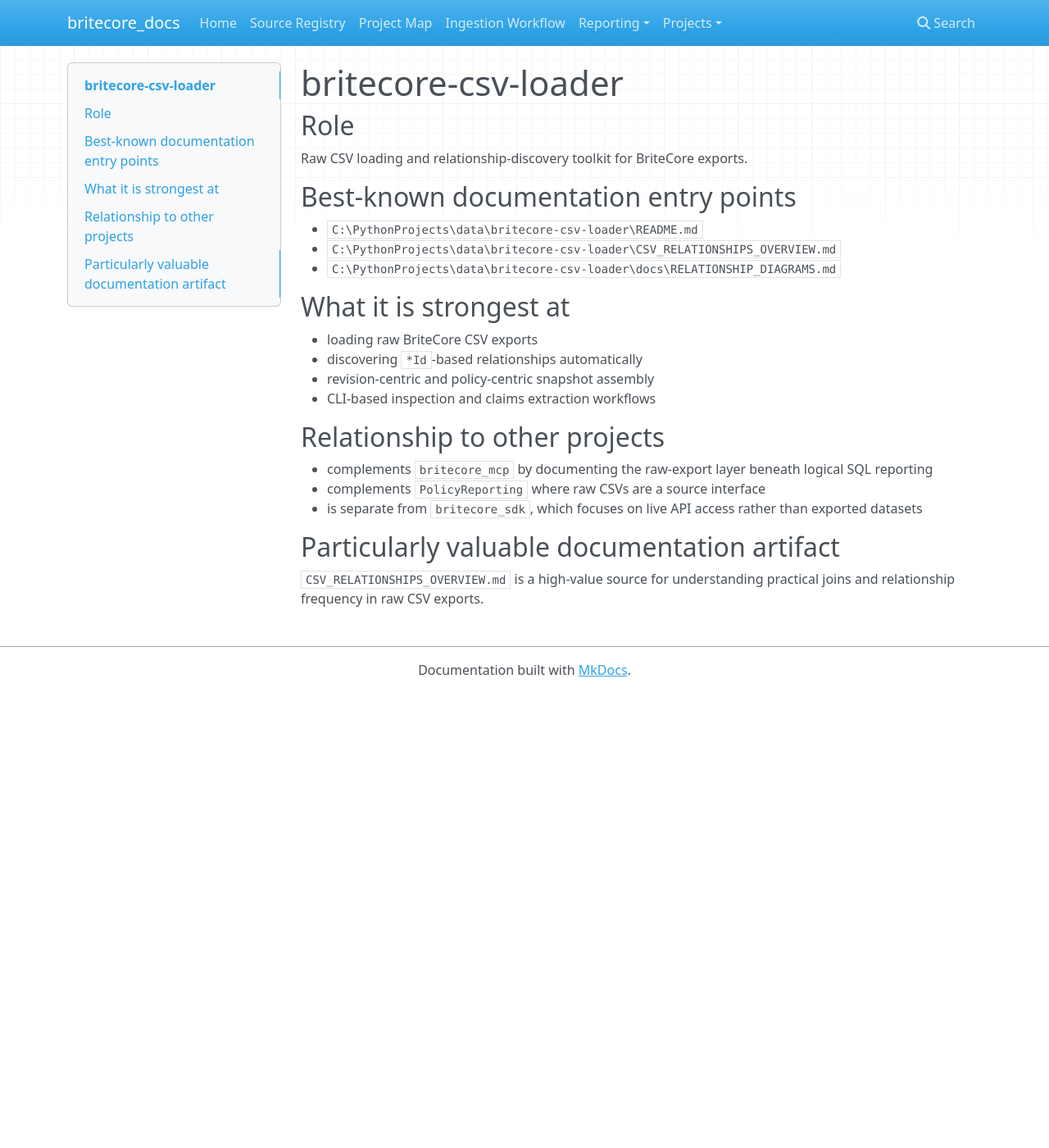
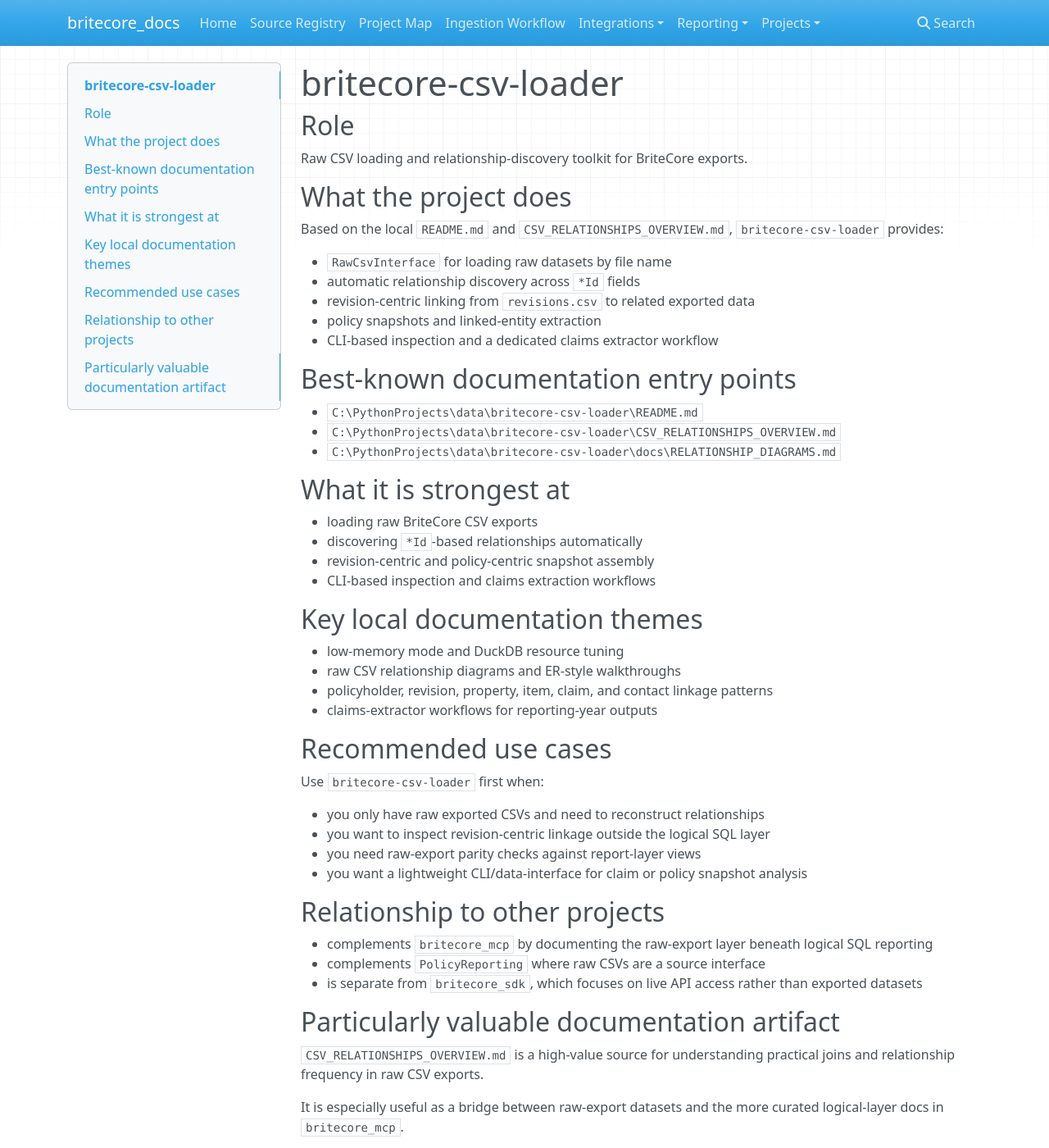
Before and after one commit to sshimek42/britecore_docs, an MkDocs documentation site: the page built from docs/projects/britecore_csv_loader.md, in a window 1280 px wide and 1400 px high. Shown: the whole window at 82% size. Built offline with MkDocs 1.6.1, drawn with Linux system fonts in a browser that asks for light colours; nearby versions of some CDN libraries.

Commit message:
Populate cross-project docs content

```diff
--- a/docs/projects/britecore_csv_loader.md
+++ b/docs/projects/britecore_csv_loader.md
@@ -3,6 +3,16 @@
 ## Role
 
 Raw CSV loading and relationship-discovery toolkit for BriteCore exports.
+
+## What the project does
+
+Based on the local `README.md` and `CSV_RELATIONSHIPS_OVERVIEW.md`, `britecore-csv-loader` provides:
+
+- `RawCsvInterface` for loading raw datasets by file name
+- automatic relationship discovery across `*Id` fields
+- revision-centric linking from `revisions.csv` to related exported data
+- policy snapshots and linked-entity extraction
+- CLI-based inspection and a dedicated claims extractor workflow
 
 ## Best-known documentation entry points
 
@@ -17,6 +27,22 @@
 - revision-centric and policy-centric snapshot assembly
 - CLI-based inspection and claims extraction workflows
 
+## Key local documentation themes
+
+- low-memory mode and DuckDB resource tuning
+- raw CSV relationship diagrams and ER-style walkthroughs
+- policyholder, revision, property, item, claim, and contact linkage patterns
+- claims-extractor workflows for reporting-year outputs
+
+## Recommended use cases
+
+Use `britecore-csv-loader` first when:
+
+- you only have raw exported CSVs and need to reconstruct relationships
+- you want to inspect revision-centric linkage outside the logical SQL layer
+- you need raw-export parity checks against report-layer views
+- you want a lightweight CLI/data-interface for claim or policy snapshot analysis
+
 ## Relationship to other projects
 
 - complements `britecore_mcp` by documenting the raw-export layer beneath logical SQL reporting
@@ -26,3 +52,5 @@
 ## Particularly valuable documentation artifact
 
 `CSV_RELATIONSHIPS_OVERVIEW.md` is a high-value source for understanding practical joins and relationship frequency in raw CSV exports.
+
+It is especially useful as a bridge between raw-export datasets and the more curated logical-layer docs in `britecore_mcp`.
--- a/docs/projects/britecore_mcp.md
+++ b/docs/projects/britecore_mcp.md
@@ -3,6 +3,16 @@
 ## Role
 
 Interactive MCP server and logical-layer reporting companion for BriteCore analysis.
+
+## What the project does
+
+Based on the local `README.md`, `britecore_mcp` is designed for read-only analysis workflows over BriteCore report data. It supports:
+
+- local MCP server execution
+- report discovery and documentation
+- cache rebuilding for BriteCore report snapshots
+- smoke-testing realistic report requests
+- prompt/tool orchestration for analysis workflows
 
 ## Best-known documentation entry points
 
@@ -18,6 +28,22 @@
 - MCP-driven analysis workflows
 - query-oriented guidance for the BriteCore reporting layer
 
+## Key local documentation themes
+
+- local server setup and credential configuration
+- cache rebuild workflows via `rebuild_cache.py` and `rebuild_bc_report_cache.py`
+- report-table documentation for `v_*` views
+- practical join guidance for the logical layer
+
+## Recommended use cases
+
+Use `britecore_mcp` first when:
+
+- you need to discover which report table or field answers a business question
+- you are documenting or validating the logical SQL layer
+- you want interactive assistance around report joins, grain, or field semantics
+- you are building MCP-based internal analysis workflows
+
 ## Relationship to other projects
 
 - pairs with `britecore_sdk` when API-side access or automation is needed
--- a/docs/projects/britecore_sdk.md
+++ b/docs/projects/britecore_sdk.md
@@ -3,6 +3,16 @@
 ## Role
 
 Python SDK for the BriteCore Insurance API.
+
+## What the project does
+
+Based on the local `README.md`, `GETTING_STARTED.md`, and `ARCHITECTURE.md`, `britecore_sdk` is a production-oriented Python SDK that provides:
+
+- spec-aligned API wrappers
+- API key and OAuth2 authentication flows
+- lazy client initialization
+- sync and async client patterns
+- typed models, validators, and reusable configuration management
 
 ## Best-known documentation entry points
 
@@ -19,6 +29,23 @@
 - endpoint wrappers and typed models
 - configuration management and auth flows
 
+## Key local documentation themes
+
+- quick start and editable install workflows
+- obtaining credentials from the BriteCore UI
+- config-file and environment-variable precedence
+- domain/API/infrastructure layering in the SDK architecture
+- troubleshooting and optional extras for async or interactive usage
+
+## Recommended use cases
+
+Use `britecore_sdk` first when:
+
+- you need live API access instead of report-layer SQL or raw exports
+- you want reusable Python code around BriteCore endpoints
+- you need a supported auth/config story for BriteCore integrations
+- you want to automate validation or enrichment alongside reporting tools
+
 ## Relationship to other projects
 
 - complements `britecore_mcp` when API automation needs to accompany report analysis
--- a/docs/projects/policy_reporting.md
+++ b/docs/projects/policy_reporting.md
@@ -3,6 +3,15 @@
 ## Role
 
 Cross-source service layer that combines MIPS and BriteCore data under a unified query/reporting API.
+
+## What the project does
+
+Based on the local `README.md`, `PolicyReporting` sits above source interfaces and DAL layers to provide a reporting-oriented service layer. It is designed to:
+
+- fan out queries across multiple source systems
+- assemble higher-level report objects
+- support both CSV-backed and SQL-backed workflows
+- serve as a foundation for future renderers, APIs, or UI layers
 
 ## Best-known documentation entry points
 
@@ -18,6 +27,22 @@
 - SQL backend integration
 - higher-level reporting workflows and future rendering/API layers
 
+## Key local documentation themes
+
+- stack positioning from raw parsers through service and rendering layers
+- environment-variable based source configuration
+- SQL Server backend configuration and probing
+- SQL schema bootstrap and loader workflows
+
+## Recommended use cases
+
+Use `PolicyReporting` first when:
+
+- you need one reporting interface across BriteCore and MIPS
+- you want reporting workflows backed by SQL Server or mixed raw-data sources
+- you are building higher-level report objects beyond a single source repo
+- you need a service boundary for reporting APIs or rendered outputs
+
 ## Relationship to other projects
 
 - can consume normalized logical-layer understanding from `britecore_mcp`
--- a/mkdocs.yml
+++ b/mkdocs.yml
@@ -5,6 +5,8 @@
   - Source Registry: docs/source_registry.md
   - Project Map: docs/project_map.md
   - Ingestion Workflow: docs/ingestion_workflow.md
+  - Integrations:
+      - Reporting Stack: docs/integrations/reporting_stack.md
   - Reporting:
       - Logical Layer: docs/reporting/logical_layer.md
       - Join Starters: docs/reporting/join_starters.md
```
Also changed, not shown: docs/integrations/reporting_stack.md (added, +90 -0 lines).
